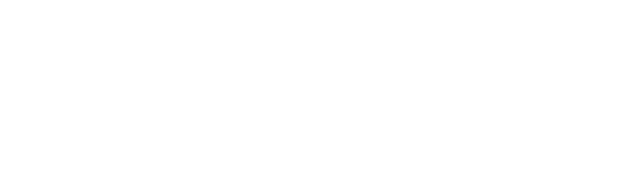
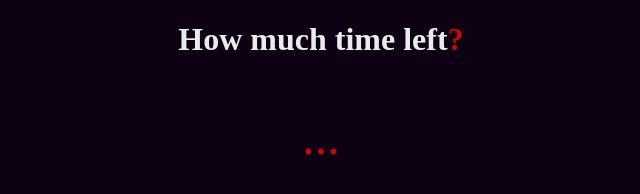
Before and after one commit to zpackR/-How_much_time_left, a plain HTML site: page index.html in a window 1280 px wide. Shown: the whole page, without its empty margins (319-959 px from the left). Drawn offline with Linux system fonts and the light colour scheme; a web font is replaced by a local one.

Commit message:
changes on html and css

```diff
--- a/index.html
+++ b/index.html
@@ -7,6 +7,8 @@
     <link rel="stylesheet" href="style.css">
 </head>
 <body>
-
+    <h1>How much time left<span>?</span></h1>
+    <p id="days-remaining">...</p>
 </body>
+<script src="main.js"></script>
 </html>
--- a/style.css
+++ b/style.css
@@ -1,7 +1,24 @@
-@import
-url(
-'https://fonts.googleapis.com/css2?family=Jersey+10&display=swap');
+@import url('https://fonts.googleapis.com/css2?family=Jersey+10&display=swap');
 
 :root{
-    --color_background:#fff;
+    --color_background:#0d0113;
+    --grey: #ebebeb;
+    --red: #c90808;
+
 }
+
+body{
+    background-color:var(--color_background);
+    color: var(--grey);
+    text-align: center;
+    font-family: 'Jersey 10';
+}
+
+h1 span{
+  color: var(--red);
+}
+
+#days-remaining{
+    color: var(--red);
+    font-size: 50px;
+}
```
